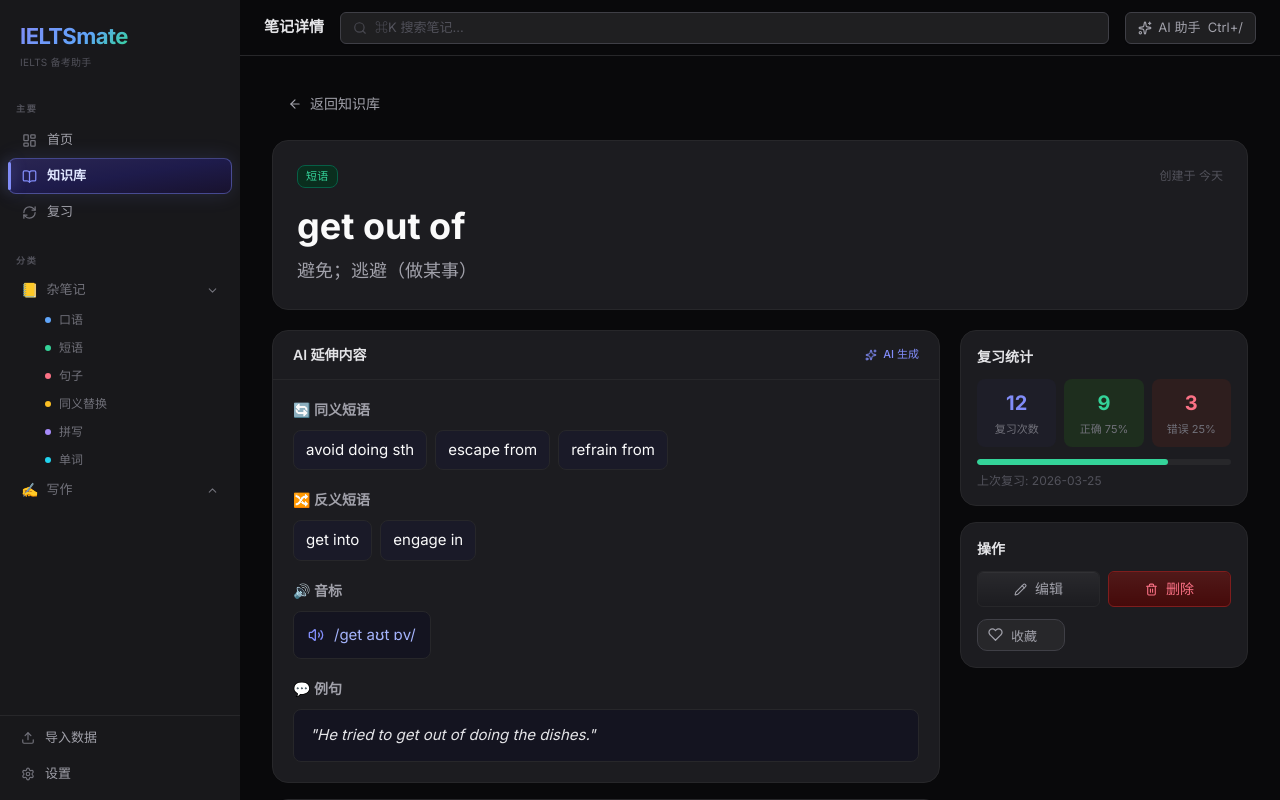
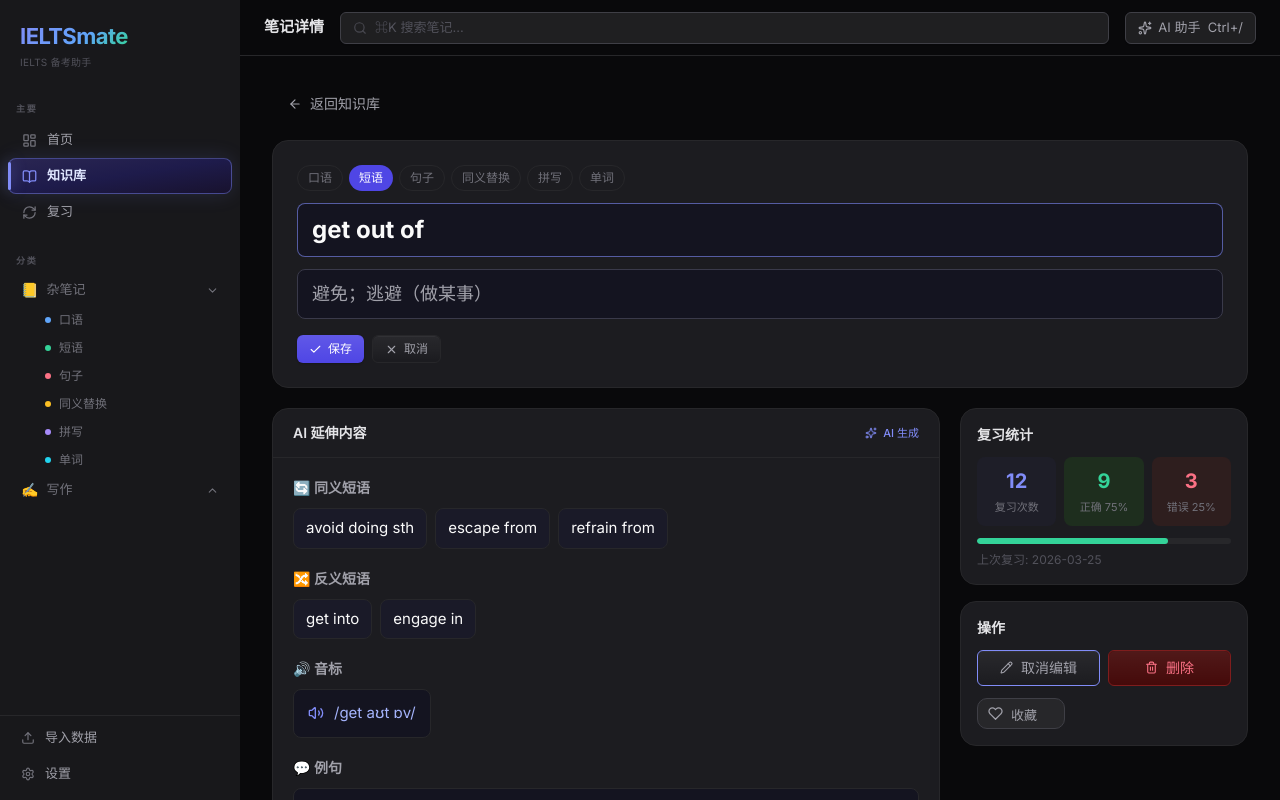
Before and after one commit to Patrickming/ieltsmate, a React (Vite) app in the folder frontend/: page /kb/1 in a window 1280 px wide. Both pictures are taken after a click on the button "编辑". Built offline with nearby package versions, Linux system fonts and the light colour scheme; no server answers.

Commit message:
修复大功能2

```diff
--- a/frontend/src/pages/KnowledgeDetail.tsx
+++ b/frontend/src/pages/KnowledgeDetail.tsx
@@ -1,5 +1,5 @@
 import { useParams, useNavigate } from 'react-router-dom'
-import { ArrowLeft, Volume2, Sparkles, Plus, ChevronLeft, ChevronRight, Trash2, Pencil } from 'lucide-react'
+import { ArrowLeft, Volume2, Sparkles, Plus, ChevronLeft, ChevronRight, Trash2, Pencil, Check, X } from 'lucide-react'
 import { FavoriteButton } from '../components/ui/FavoriteButton'
 import { motion, AnimatePresence } from 'framer-motion'
 import { useState } from 'react'
@@ -9,15 +9,27 @@ import { Button } from '../components/ui/Button'
 import { EmptyState } from '../components/ui/EmptyState'
 import { LoadingState } from '../components/ui/LoadingState'
 import { useAppStore } from '../store/useAppStore'
+import { CATEGORIES, type Category } from '../data/mockData'
 
 export default function KnowledgeDetail() {
   const { id } = useParams()
   const navigate = useNavigate()
-  const { notes } = useAppStore()
+  const { notes, deleteNote, updateNote } = useAppStore()
   const [newNote, setNewNote] = useState('')
   const [userNotes, setUserNotes] = useState<string[]>([])
   const [addingNote, setAddingNote] = useState(false)
   const [pageLoading] = useState(false)
+
+  // Edit state
+  const [editing, setEditing] = useState(false)
+  const [editContent, setEditContent] = useState('')
+  const [editTranslation, setEditTranslation] = useState('')
+  const [editCategory, setEditCategory] = useState<Category>('短语')
+  const [saving, setSaving] = useState(false)
+
+  // Delete confirmation state
+  const [confirmDelete, setConfirmDelete] = useState(false)
+  const [deleting, setDeleting] = useState(false)
 
   const noteIdx = notes.findIndex((n) => n.id === id)
   const note = notes[noteIdx]
@@ -63,6 +75,38 @@ export default function KnowledgeDetail() {
     setAddingNote(false)
   }
 
+  const handleStartEdit = () => {
+    if (!note) return
+    setEditContent(note.content)
+    setEditTranslation(note.translation)
+    setEditCategory(note.category)
+    setEditing(true)
+  }
+
+  const handleCancelEdit = () => {
+    setEditing(false)
+  }
+
+  const handleSaveEdit = async () => {
+    if (!note || saving) return
+    setSaving(true)
+    const ok = await updateNote(note.id, {
+      content: editContent.trim(),
+      translation: editTranslation.trim(),
+      category: editCategory,
+    })
+    setSaving(false)
+    if (ok) setEditing(false)
+  }
+
+  const handleDelete = async () => {
+    if (!note || deleting) return
+    setDeleting(true)
+    const ok = await deleteNote(note.id)
+    setDeleting(false)
+    if (ok) navigate('/kb')
+  }
+
   return (
     <Layout title="笔记详情">
       <div className="p-8 flex flex-col gap-5">
@@ -84,12 +128,59 @@ export default function KnowledgeDetail() {
           animate={{ opacity: 1, y: 0 }}
           className="bg-surface-card border border-border rounded-xl p-6"
         >
+          {editing ? (
+            <div className="flex flex-col gap-3">
+              {/* Category selector */}
+              <div className="flex flex-wrap gap-1.5">
+                {CATEGORIES.filter((c) => c.name !== '写作').map(({ name }) => (
+                  <button
+                    key={name}
+                    type="button"
+                    onClick={() => setEditCategory(name)}
+                    className={`px-2.5 py-1 rounded-full text-xs transition-all ${
+                      editCategory === name
+                        ? 'bg-primary-btn text-white'
+                        : 'border border-border text-text-dim hover:text-text-muted'
+                    }`}
+                  >
+                    {name}
+                  </button>
+                ))}
+              </div>
+              <input
+                autoFocus
+                value={editContent}
+                onChange={(e) => setEditContent(e.target.value)}
+                placeholder="英文内容"
+                className="w-full bg-[#141420] border border-[#3a3a4a] rounded-md px-3.5 py-2.5 text-2xl font-bold text-text-primary outline-none focus:border-primary/60 transition-colors"
+                onKeyDown={(e) => { if (e.key === 'Enter') handleSaveEdit() }}
+              />
+              <input
+                value={editTranslation}
+                onChange={(e) => setEditTranslation(e.target.value)}
+                placeholder="中文释义"
+                className="w-full bg-[#141420] border border-[#3a3a4a] rounded-md px-3.5 py-2.5 text-lg text-text-muted outline-none focus:border-primary/60 transition-colors"
+                onKeyDown={(e) => { if (e.key === 'Enter') handleSaveEdit(); if (e.key === 'Escape') handleCancelEdit() }}
+              />
+              <div className="flex gap-2 mt-1">
+                <Button type="button" variant="primary" size="sm" icon={<Check size={13} />} onClick={handleSaveEdit} disabled={saving || !editContent.trim()}>
+                  {saving ? '保存中...' : '保存'}
+                </Button>
+                <Button type="button" variant="outline" size="sm" icon={<X size={13} />} onClick={handleCancelEdit}>
+                  取消
+                </Button>
+              </div>
+            </div>
+          ) : (
+            <>
               <div className="flex items-center justify-between mb-4">
                 <Badge category={note.category} size="md" />
                 <span className="text-xs text-text-subtle">创建于 {note.createdAt}</span>
               </div>
               <h1 className="text-[36px] font-bold text-text-primary leading-tight mb-2">{note.content}</h1>
               <p className="text-lg text-text-muted">{note.translation}</p>
+            </>
+          )}
         </motion.div>
 
         {/* Two column layout */}
@@ -259,15 +350,42 @@ export default function KnowledgeDetail() {
             {/* Actions */}
             <div className="bg-surface-card border border-border rounded-xl p-4">
               <div className="text-sm font-semibold text-text-secondary mb-3">操作</div>
+              {confirmDelete ? (
+                <div className="mb-3">
+                  <p className="text-xs text-text-muted mb-2.5">确认删除这条笔记？此操作不可恢复。</p>
+                  <div className="flex gap-2">
+                    <Button
+                      type="button"
+                      variant="danger"
+                      size="md"
+                      className="flex-1 h-9 min-h-9 rounded-sm"
+                      onClick={handleDelete}
+                      disabled={deleting}
+                    >
+                      {deleting ? '删除中...' : '确认删除'}
+                    </Button>
+                    <Button
+                      type="button"
+                      variant="outline"
+                      size="md"
+                      className="flex-1 h-9 min-h-9 rounded-sm"
+                      onClick={() => setConfirmDelete(false)}
+                    >
+                      取消
+                    </Button>
+                  </div>
+                </div>
+              ) : (
                 <div className="flex gap-2 mb-3">
                   <Button
                     type="button"
                     variant="outline"
                     size="md"
                     icon={<Pencil size={13} />}
-                  className="flex-1 h-9 min-h-9 rounded-sm text-text-muted hover:text-text-secondary"
+                    className={`flex-1 h-9 min-h-9 rounded-sm ${editing ? 'border-primary text-primary' : 'text-text-muted hover:text-text-secondary'}`}
+                    onClick={editing ? handleCancelEdit : handleStartEdit}
                   >
-                  编辑
+                    {editing ? '取消编辑' : '编辑'}
                   </Button>
                   <Button
                     type="button"
@@ -275,10 +393,12 @@ export default function KnowledgeDetail() {
                     size="md"
                     icon={<Trash2 size={13} />}
                     className="flex-1 h-9 min-h-9 rounded-sm"
+                    onClick={() => setConfirmDelete(true)}
                   >
                     删除
                   </Button>
                 </div>
+              )}
               <FavoriteButton noteId={note.id} variant="full" />
             </div>
           </div>
--- a/frontend/src/store/useAppStore.ts
+++ b/frontend/src/store/useAppStore.ts
@@ -140,6 +140,8 @@ interface AppState {
   notes: Note[]
   notesLoaded: boolean
   loadNotes: () => Promise<void>
+  deleteNote: (id: string) => Promise<boolean>
+  updateNote: (id: string, patch: { content?: string; translation?: string; category?: Category }) => Promise<boolean>
   selectedNote: Note | null
   setSelectedNote: (note: Note | null) => void
   addQuickNote: (input: AddNoteInput) => Promise<AddQuickNoteResult>
@@ -207,6 +209,35 @@ export const useAppStore = create<AppState>((set) => ({
       set({ notes: items.map(mapBackendNote), notesLoaded: true })
     } catch {
       // 静默失败，保留 mock 数据
+    }
+  },
+  deleteNote: async (id) => {
+    try {
+      const res = await fetch(apiUrl(`/notes/${id}`), { method: 'DELETE' })
+      if (!res.ok) return false
+      set((s) => ({ notes: s.notes.filter((n) => n.id !== id) }))
+      return true
+    } catch {
+      return false
+    }
+  },
+  updateNote: async (id, patch) => {
+    try {
+      const res = await fetch(apiUrl(`/notes/${id}`), {
+        method: 'PATCH',
+        headers: { 'Content-Type': 'application/json' },
+        body: JSON.stringify(patch),
+      })
+      if (!res.ok) return false
+      const json = (await res.json()) as { data?: BackendNote }
+      const updated = json.data
+      if (!updated?.id) return false
+      set((s) => ({
+        notes: s.notes.map((n) => n.id === id ? mapBackendNote(updated) : n),
+      }))
+      return true
+    } catch {
+      return false
     }
   },
   selectedNote: null,
```
Also changed, not shown: 1 other file (tests, documents, lock files or other folders). Lines whose indentation alone changed are shown as unchanged.
